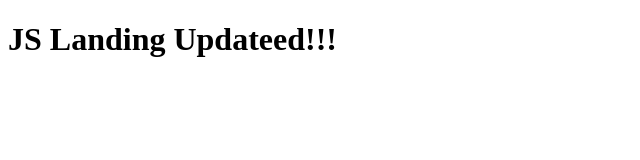
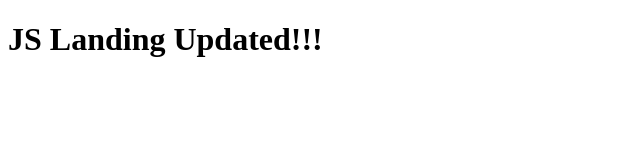
Before and after one commit to Chris-stain/jslanding, a plain HTML site: page index.html in a window 1280 px wide. Shown: the full height of the page, 0-640 px from the left. Drawn offline with Linux system fonts and the light colour scheme.

Commit message:
Updated Index File

```diff
--- a/index.html
+++ b/index.html
@@ -9,7 +9,7 @@
 </head>
 <body>
     <header>
-        <h1>JS Landing Updateed!!!</h1>
+        <h1>JS Landing Updated!!!</h1>
     </header>
 
 
```
